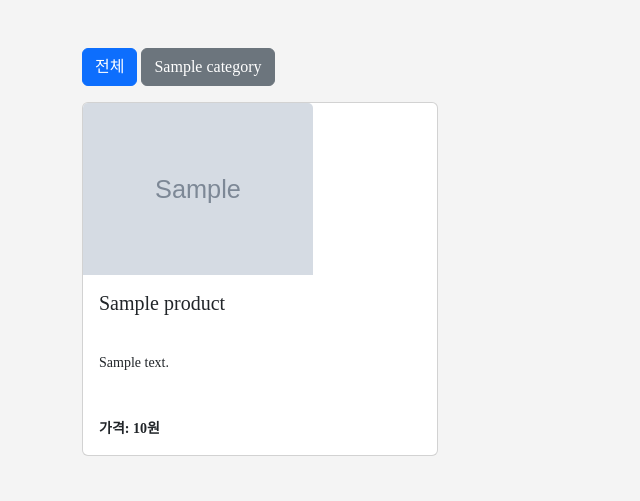
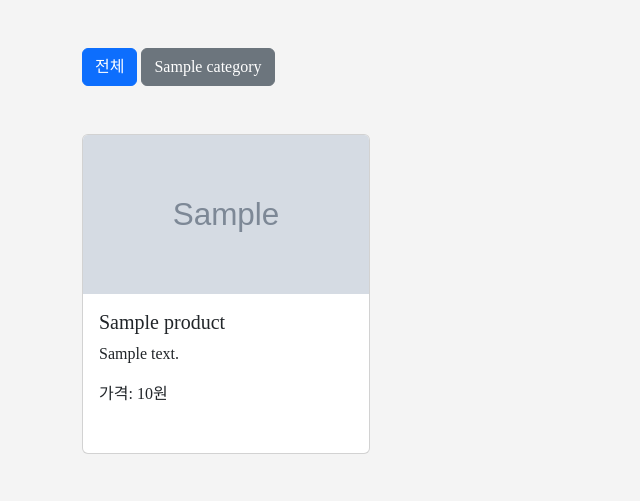
Before and after one commit to yangchanghun/healthy-food, a Django app: page /product/ in a window 1280 px wide. Shown: the part 115-616 px from the top of the page, without its empty margins (0-640 px from the left). Run offline with Django 5.2, Linux system fonts and the light colour scheme; tables that the repository leaves empty hold one stand-in row (values such as "Sample post"); grey boxes marked "Sample" are stand-in pictures; some libraries are stand-ins or nearby versions; some web fonts are replaced.

Commit message:
모든 정렬 통일

```diff
--- a/product/templates/product/product_list.html
+++ b/product/templates/product/product_list.html
@@ -10,21 +10,10 @@
             transform: scale(1.05); /* 마우스 오버시 카드 확대 */
             box-shadow: 0 4px 8px rgba(0,0,0,.1); /* 그림자 효과 */
         }
-        .product-image {
-            height: 200px; /* 이미지 높이 고정 */
-            object-fit: cover; /* 이미지 비율 유지 */
-        }
-        .card-body {
-            height: 180px; /* 카드 바디 높이 고정 */
-            display: flex;
-            flex-direction: column;
-            justify-content: space-between; /* 내용물 간격 조정 */
-        }
-        .card-text {
-            font-size: 14px; /* 폰트 크기 조정 */
-        }
-        .product-price {
-            font-weight: bold; /* 가격 굵게 */
+        .custom-link {
+        display: block;
+        width: 100%; /* 혹은 필요에 따라 조절할 수 있습니다. */
+        height: 100%; /* `<a>` 태그의 크기를 강제로 조절할 필요가 있다면 이를 추가하세요. */
     }
     </style>
 
@@ -40,21 +29,26 @@
         </div>
 
         <!-- 제품 목록 -->
-        <div class="row">
+        <div class="row mt-5 gx-2">
             {% for product in products %}
-                <div class="col-md-4 mb-4">
-                    <div class="card product-card">
-                        <a href="{% url 'product:product_detail' product.id %}" class="text-dark text-decoration-none">
+            <div class="col-sm-3 mb-5">
+            <div class="card product-card" style="width: 18rem; height: 20rem;">
+                <a href="{% url 'product:product_detail' product.id %}" class="text-dark text-decoration-none custom-link">
                     {% if product_images|get:product.id %}
-                                <img src="{{ product_images|get:product.id }}" class="card-img-top product-image" alt="{{ product.name }} 이미지">
+                    <div style="height: 50%; overflow: hidden;">
+                        <img src="{{ product_images|get:product.id }}" class="card-img-top" alt="{{ product.name }} 이미지"
+                            style="height: 100%; width: 100%; object-fit: cover;">
+                    </div>
                     {% else %}
                     <!-- 기본 이미지 또는 "이미지 없음" 표시 -->
-                                <img src="https://placehold.co/300x200" class="card-img-top product-image" alt="기본 이미지">
+                    <div style="height: 50%; overflow: hidden;">
+                        <img src="https://placehold.co/300x200" class="card-img-top" alt="기본 이미지">
+                    </div>
                     {% endif %}
-                            <div class="card-body">
+                    <div class="card-body d-flex flex-column">
                         <h5 class="card-title">{{ product.name }}</h5>
-                                <p class="card-text">{{ product.description|truncatewords:20 }}</p> <!-- 설명이 길 경우 단어 수 제한 -->
-                                <p class="card-text product-price">가격: {{ product.price }}원</p>
+                        <p class="card-text mt-auto">{{ product.description|truncatewords:20 }}</p>
+                        <p class="card-text">가격: {{ product.price }}원</p>
                     </div>
                 </a>
             </div>
```
Also changed, not shown: feed/templates/feed/post_all.html (+52 -15 lines), feed/templates/feed/view_user_page.html (+9 -3 lines), follow/templates/follow/seller_page.html (+6 -2 lines), follow/templates/follow/user_detail.html (+20 -2 lines), follow/views.py (+0 -18 lines), media/양파.jpg (added), media/오이.jpg (added), 1 other file. Lines whose indentation alone changed are shown as unchanged.
